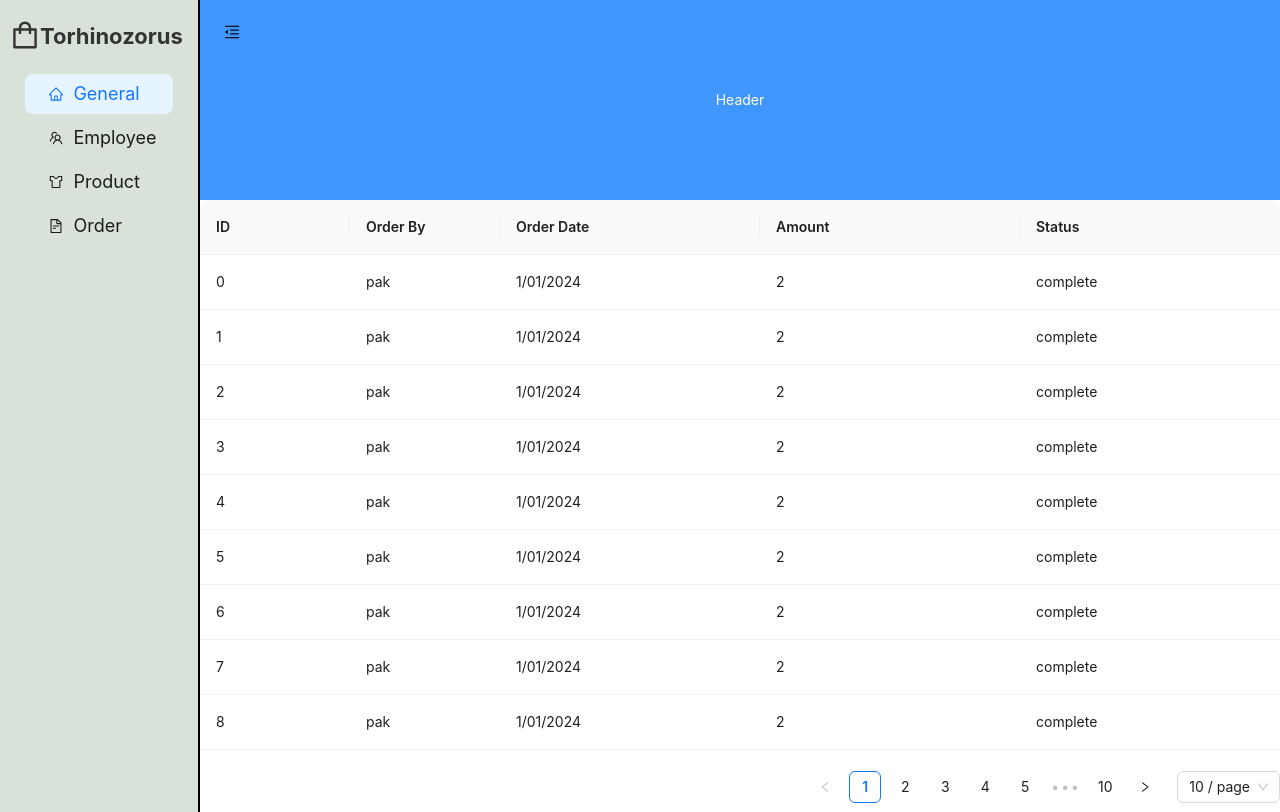
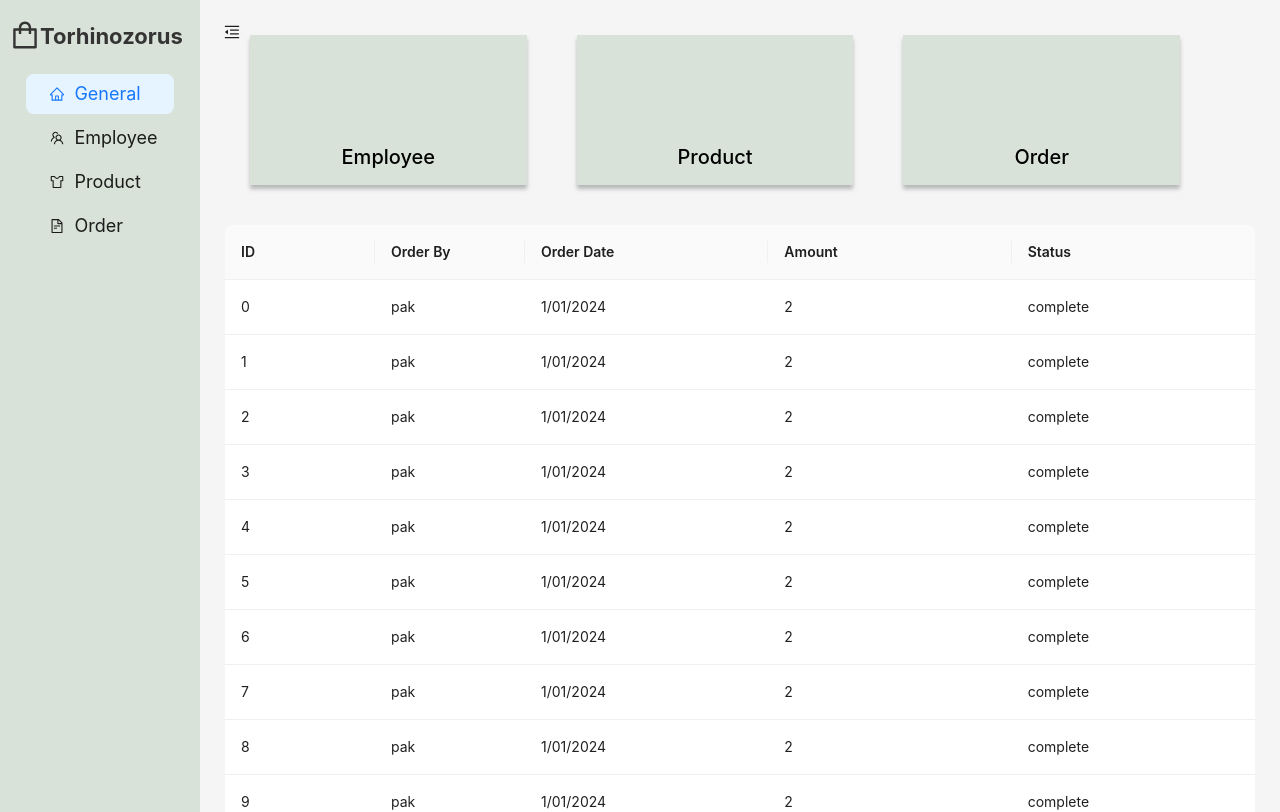
Before and after one commit to kkhaowjs/team05, a React (Create React App) app in the folder frontend/: page /admin in a window 1280 px wide. Shown: the top 812 px of the page. Built offline with nearby package versions, Linux system fonts and the light colour scheme.

Commit message:
admin dashboard

```diff
--- a/frontend/src/pages/admin/index.tsx
+++ b/frontend/src/pages/admin/index.tsx
@@ -21,34 +21,30 @@ const Admin = () => {
   const headerStyle: CSSProperties = {
     justifyContent: "center",
     minHeight: "200px",
-    backgroundColor: "#4096ff",
-    alignItems: "center",
-    color: "#fff",
+    backgroundColor: "#f5f5f5",
     display: "flex",
   };
 
   const contentStyle: CSSProperties = {
     justifyContent: "center",
-    lineHeight: "100px",
-    minHeight: "600px",
-    color: "#fff",
-    backgroundColor: "white",
+    backgroundColor: "#f5f5f5",
     display: "flex",
+    padding: 25,
   };
 
   const siderStyle: CSSProperties = {
     justifyContent: "center",
     backgroundColor: "#D9E2D9",
     display: "flex",
-    borderRight: "2px solid black",
+    // borderRight: "1px solid black",
   };
 
   const footerStyle: CSSProperties = {
-    minHeight: "200px",
-    lineHeight: "100px",
-    textAlign: "center",
-    color: "#fff",
-    backgroundColor: "#4096ff",
+    justifyContent: "center",
+    lineHeight: "44px",
+    color: "black",
+    backgroundColor: "#f5f5f5",
+    display: "flex",
   };
 
   const layoutStyle = {
@@ -101,6 +97,26 @@ const Admin = () => {
       status: "complete",
     });
   }
+  //header
+  const headerRectangle: CSSProperties = {
+    width: "300px",
+    height: "150px",
+    backgroundColor: "#D9E2D9",
+    marginRight: "50px",
+    marginTop: "35px",
+    boxShadow: "0px 4px 4px 0px rgba(0, 0, 0, 0.25)",
+    display: "flex",
+  };
+  const headerText: CSSProperties = {
+    textAlign: "center",
+    width: "100%",
+    color: "black",
+    marginTop: "90px",
+    fontSize : "20px",
+    fontWeight : "500",
+
+  };
+
   return (
     <Layout style={layoutStyle}>
       <Sider
@@ -180,18 +196,30 @@ const Admin = () => {
             height: 64,
           }}
         />
-        <Header style={headerStyle}>Header</Header>
+        <Header style={headerStyle}>
+          <div style={headerRectangle}>
+            <span style={headerText}>Employee</span>
+          </div>
+          <div style={{ ...headerRectangle, marginRight: "50px" }}>
+            <span style={headerText}>Product</span>
+          </div>
+          <div style={{ ...headerRectangle, marginRight: "50px" }}>
+            <span style={headerText}>Order</span>
+          </div>
+        </Header>
         <Content>
           <div style={contentStyle}>
             <Table
               columns={columns}
               dataSource={data}
-            //   pagination={{ pageSize: 50 }}
-              scroll={{ y: 500 }}
+              //   pagination={{ pageSize: 50 }}
+              scroll={{ y: 550 }}
             />
           </div>
         </Content>
-        <Footer style={footerStyle}>Footer</Footer>
+        <Footer style={footerStyle}>
+          Torhinozorus ©{new Date().getFullYear()} Created by Torhinozorus DEV
+        </Footer>
       </Layout>
     </Layout>
   );
```
